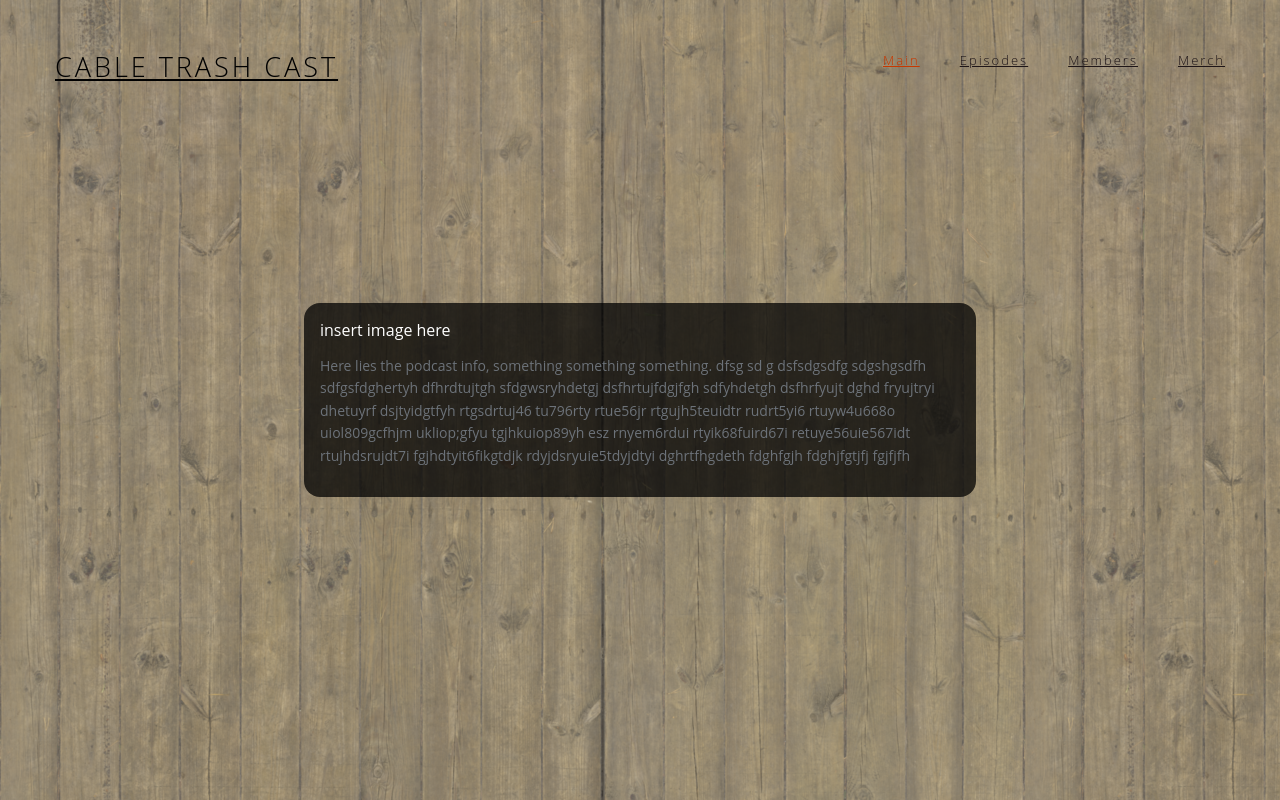
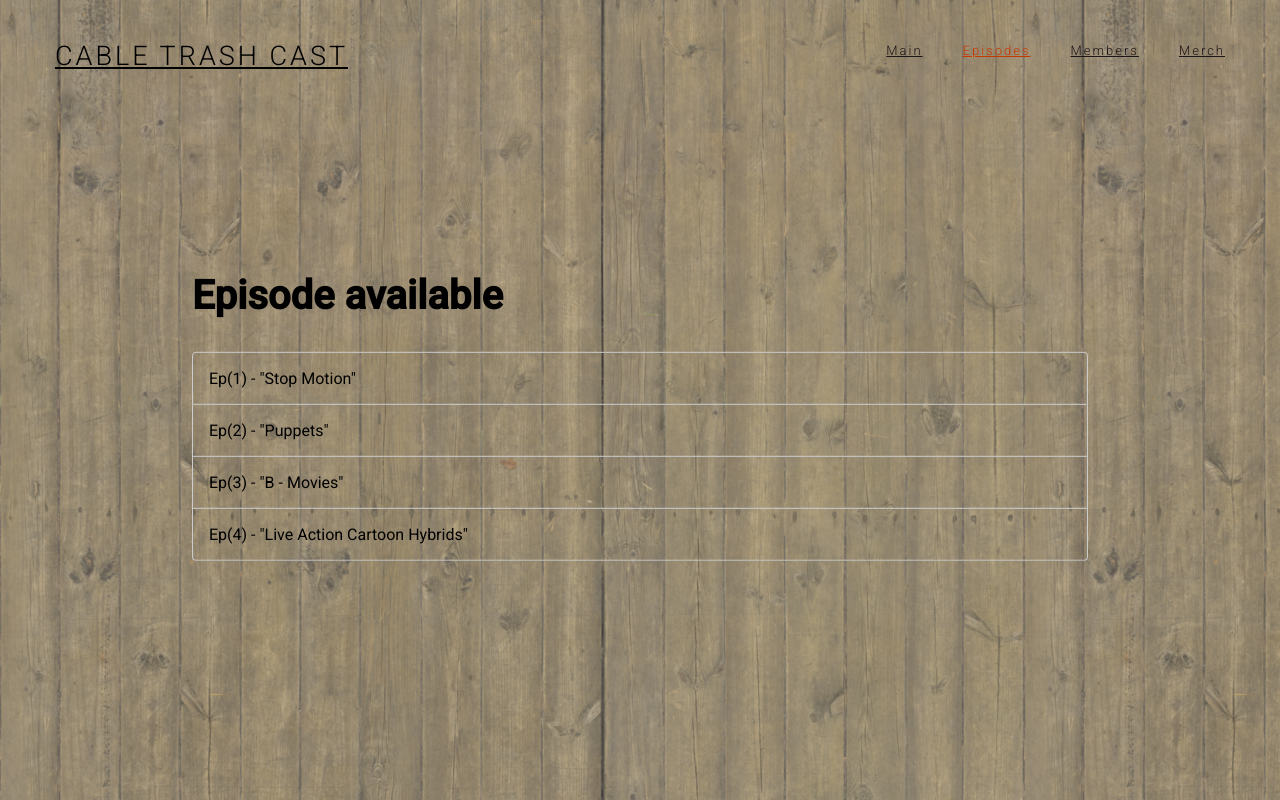
Before and after one commit to zxandungoTV/cable-trash-cast.github.io, an Angular app: page /episodes in a window 1280 px wide. Before the commit this address led to /episodes/main. Built offline with nearby package versions, Linux system fonts and the light colour scheme.

Commit message:
List changes

```diff
--- a/angular.json
+++ b/angular.json
@@ -27,6 +27,7 @@
               "src/assets"
             ],
             "styles": [
+              "./node_modules/@angular/material/prebuilt-themes/purple-green.css",
               "src/styles.css"
             ],
             "scripts": []
@@ -94,6 +95,7 @@
               "src/assets"
             ],
             "styles": [
+              "./node_modules/@angular/material/prebuilt-themes/purple-green.css",
               "src/styles.css"
             ],
             "scripts": []
--- a/package.json
+++ b/package.json
@@ -11,10 +11,12 @@
   "private": true,
   "dependencies": {
     "@angular/animations": "~12.2.0",
+    "@angular/cdk": "^12.2.5",
     "@angular/common": "~12.2.0",
     "@angular/compiler": "~12.2.0",
     "@angular/core": "~12.2.0",
     "@angular/forms": "~12.2.0",
+    "@angular/material": "^12.2.5",
     "@angular/platform-browser": "~12.2.0",
     "@angular/platform-browser-dynamic": "~12.2.0",
     "@angular/router": "~12.2.0",
--- a/src/app/app.component.css
+++ b/src/app/app.component.css
@@ -1,6 +1,6 @@
 .center-object{
-    background: rgba(0, 0, 0, 0.74);
-    color: white;
+    /* background: rgba(0, 0, 0, 0.74); */
+    /* color: white; */
     border-radius: 1em;
     padding: 1em;
     position: absolute;
@@ -8,6 +8,6 @@
     left: 50%;
     margin-right: -50%;
     transform: translate(-50%, -50%);
-    width: 50vw;
+    width: 70vw;
     max-height: 80vh;
 }
--- a/src/app/episode-page/episode-page.component.css
+++ b/src/app/episode-page/episode-page.component.css
@@ -0,0 +1,53 @@
+.example-accordion {
+    display: block;
+    /* max-width: 500px; */
+  }
+
+  .example-accordion-item {
+    display: block;
+    border: solid 1px #ccc;
+  }
+
+  .example-accordion-item + .example-accordion-item {
+    border-top: none;
+  }
+
+  .example-accordion-item-header {
+    display: flex;
+    align-content: center;
+    justify-content: space-between;
+  }
+
+  .example-accordion-item-description {
+    font-size: 0.85em;
+    color: rgb(0, 0, 0);
+  }
+
+  .example-accordion-item-header,
+  .example-accordion-item-body {
+    padding: 16px;
+  }
+
+  .example-accordion-item-header:hover {
+    cursor: pointer;
+    background-color: #eee;
+  }
+
+  .example-accordion-item:first-child {
+    border-top-left-radius: 4px;
+    border-top-right-radius: 4px;
+  }
+
+  .example-accordion-item:last-child {
+    border-bottom-left-radius: 4px;
+    border-bottom-right-radius: 4px;
+  }
+  .flex-listcontainer{
+    display: flex;
+    align-content: center;
+    justify-content: space-between;
+    background-color: rgb(0, 0, 0,0.2);
+  }
+  .description-div{
+    width: 28rem;
+  }
--- a/src/app/episode-page/episode-page.component.html
+++ b/src/app/episode-page/episode-page.component.html
@@ -1,6 +1,38 @@
 <div>
     <h2>Episode available</h2>
     <div>
-        insert list of available episodes
+        <cdk-accordion class="example-accordion">
+            <cdk-accordion-item *ngFor="let item of items; let index = index;" #accordionItem="cdkAccordionItem"
+                class="example-accordion-item" role="button" tabindex="0" [attr.id]="'accordion-header-' + index"
+                [attr.aria-expanded]="accordionItem.expanded" [attr.aria-controls]="'accordion-body-' + index">
+
+                <div class="example-accordion-item-header" (click)="accordionItem.toggle()">
+                    {{ item.name }}
+                    <!-- <span class="example-accordion-item-description">
+                        {{ accordionItem.expanded ? 'close' : 'open' }}
+                    </span> -->
+                </div>
+
+                <div class="example-accordion-item-body" role="region"
+                    [style.display]="accordionItem.expanded ? '' : 'none'" [attr.id]="'accordion-body-' + index"
+                    [attr.aria-labelledby]="'accordion-header-' + index">
+                    <div class="flex-listcontainer">
+
+                        <iframe width="560" height="315" [src]="item.youtubeLink" title="YouTube video player"
+                            frameborder="0"
+                            allow="accelerometer; autoplay; clipboard-write; encrypted-media; gyroscope; picture-in-picture"
+                            allowfullscreen></iframe>
+                        <div class="description-div">
+                            {{ item.name }}
+                            <br>
+                            {{ item.description }}
+                        </div>
+
+                    </div>
+
+
+                </div>
+            </cdk-accordion-item>
+        </cdk-accordion>
     </div>
 </div>
--- a/src/app/episode-page/episode-page.component.ts
+++ b/src/app/episode-page/episode-page.component.ts
@@ -1,4 +1,5 @@
 import { Component, OnInit } from '@angular/core';
+import { DomSanitizer } from '@angular/platform-browser';
 
 @Component({
   selector: 'app-episode-page',
@@ -7,7 +8,29 @@ import { Component, OnInit } from '@angular/core';
 })
 export class EpisodePageComponent implements OnInit {
 
-  constructor() { }
+  items = [
+    {
+      name: ' Ep(1) - "Stop Motion"',
+      description: `Me and some buddies talk about stop motion stuff for a while.`,
+      youtubeLink: this.dom.bypassSecurityTrustResourceUrl("https://www.youtube-nocookie.com/embed/UuaypCQ1Bbc")
+    },
+    {
+      name: 'Ep(2) - "Puppets"',
+      description: `Me and some friends talking about puppet stuff for a few hours. Sorry for the bad audio quality on this one`,
+      youtubeLink: this.dom.bypassSecurityTrustResourceUrl("https://www.youtube-nocookie.com/embed/-N2_LHhYc4I")
+    },
+    {
+      name: 'Ep(3) - "B - Movies"',
+      description: `Talking about some of our favorite B movies, or at least the one we have seen.`,
+      youtubeLink: this.dom.bypassSecurityTrustResourceUrl("https://www.youtube-nocookie.com/embed/nYYDq8AwHVE")
+    },
+    {
+      name: 'Ep(4) - "Live Action Cartoon Hybrids"',
+      description: `On today episode the gang talks about movies that introduces the live world interacting with the cartoon one.`,
+      youtubeLink: this.dom.bypassSecurityTrustResourceUrl("https://www.youtube-nocookie.com/embed/rC6dhhde3vQ")
+    }];
+  expandedIndex = 0;
+  constructor(private dom: DomSanitizer) { }
 
   ngOnInit(): void {
   }
--- a/src/index.html
+++ b/src/index.html
@@ -3,9 +3,12 @@
 <head>
   <meta charset="utf-8">
   <title>Website</title>
-  <base href="">
+  <base href=".">
   <meta name="viewport" content="width=device-width, initial-scale=1">
   <link rel="icon" type="image/x-icon" href="favicon.ico">
+  <link rel="preconnect" href="https://fonts.gstatic.com">
+  <link href="https://fonts.googleapis.com/css2?family=Roboto:wght@300;400;500&display=swap" rel="stylesheet">
+  <link href="https://fonts.googleapis.com/icon?family=Material+Icons" rel="stylesheet">
 </head>
 <body>
   <app-root></app-root>
--- a/src/styles.css
+++ b/src/styles.css
@@ -12,29 +12,29 @@ body{
 p {
 	font-size: 14px;
 	line-height: 22.4px;
-	color: #6c7279;
+	color: #000000;
 }
 h1 {
 	font-size: 65px;
-	color: #2d3033;
+	color: #000000;
 }
 h2 {
 	font-size: 40px;
-	color: #2d3033;
+	color: #000000;
 }
 h3 {
 	font-size: 28px;
-	color: #2d3033;
+	color: #000000;
 	font-weight: 300;
 }
 h4 {
 	font-size: 22px;
-	color: #2d3033;
+	color: #000000;
 	font-weight: 400;
 }
 h5 {
 	font-size: 14px;
-	color: #2d3033;
+	color: #000000;
 	text-transform: uppercase;
 	font-weight: 700;
 }
@@ -73,7 +73,7 @@ a:hover, a:focus {
 body {
 	font-family: "Open Sans", sans-serif;
 	font-weight: 400;
-	color: #3a3c3f;
+	color: #000000;
 	background-color: rgb(233, 240, 245);
 }
 ul, ol {
@@ -110,3 +110,6 @@ ul li {
 	width: 100%;
 	height: 100%;
   }
+
+html, body { height: 100%; }
+body { margin: 0; font-family: Roboto, "Helvetica Neue", sans-serif; }
```
Also changed, not shown: src/app/app.module.ts (+17 -1 lines), 7 other files (tests, documents, lock files or other folders).
